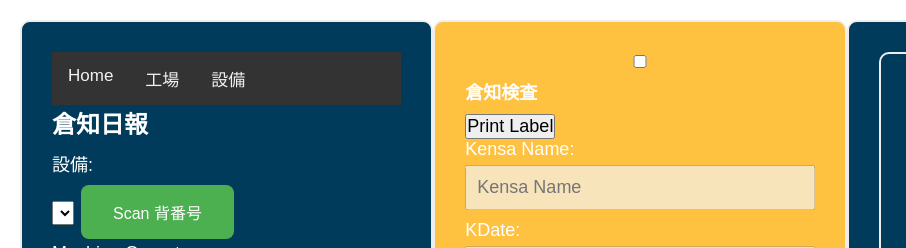
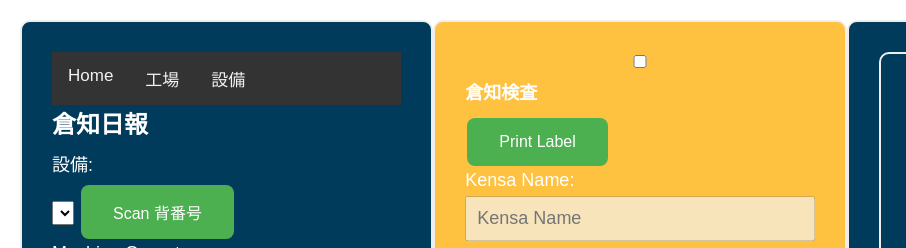
Before and after one commit to karlsome/Kurachi, a plain HTML site: page nippo.html in a window 1280 px wide. Shown: the top 248 px of the page, 0-906 px from the left. Drawn offline with Linux system fonts and the light colour scheme; no server answers.

Commit message:
print button maybe working

```diff
--- a/Google Sheet.css
+++ b/Google Sheet.css
@@ -80,6 +80,25 @@ textarea {
 }
 
 #scan-button:hover {
+    background-color: #45a049; /* Darker green on hover */
+}
+
+#printLabel {
+    background-color: #4CAF50; /* Green background */
+    border: none; /* Remove borders */
+    color: white; /* White text */
+    padding: 15px 32px; /* Some padding */
+    text-align: center; /* Centered text */
+    text-decoration: none; /* Remove underline */
+    display: inline-block; /* Get it to line up properly */
+    font-size: 16px; /* Increase font size */
+    margin: 4px 2px; /* Some space around */
+    cursor: pointer; /* Pointer/hand icon */
+    border-radius: 8px; /* Rounded corners */
+    transition: background-color 0.3s; /* Smooth transition */
+}
+
+#printLabel:hover {
     background-color: #45a049; /* Darker green on hover */
 }
 
--- a/nippo.html
+++ b/nippo.html
@@ -101,7 +101,8 @@
         </label>
     </h4>
     <!-- this is the printLabel button -->
-    <button id="printLabel">Print Label</button>
+    <button id="printLabel" type="button">Print Label</button>
+
 
 
     <label for="Kensa Name">Kensa Name:</label>
```
